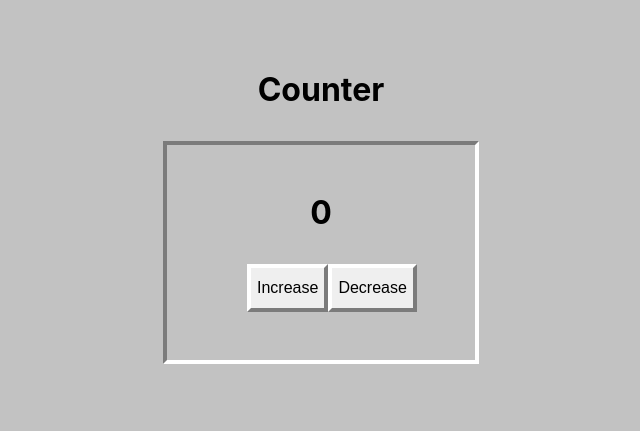
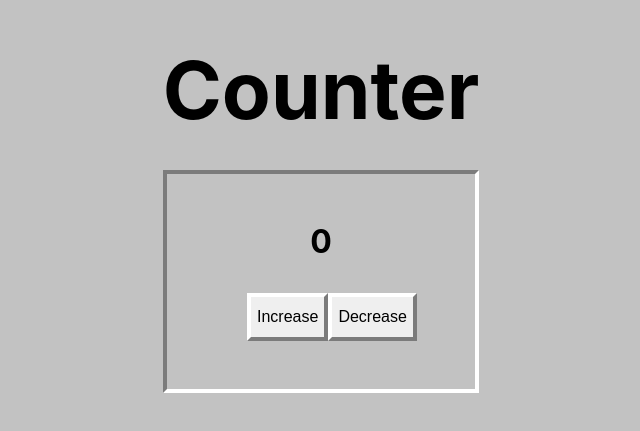
Before and after one commit to the-rabblerouser/counterApp, a Next.js app: page / in a window 1280 px wide. Shown: the part 183-614 px from the top of the page, without its empty margins (319-959 px from the left). Built offline with nearby package versions, Linux system fonts and the light colour scheme.

Commit message:
Increase title size

```diff
--- a/styles/Home.module.css
+++ b/styles/Home.module.css
@@ -24,6 +24,7 @@
 .title {
 	margin-top: 0;
 	margin-bottom: 2rem;
+	font-size: 5rem;
 }
 
 .count {
```
